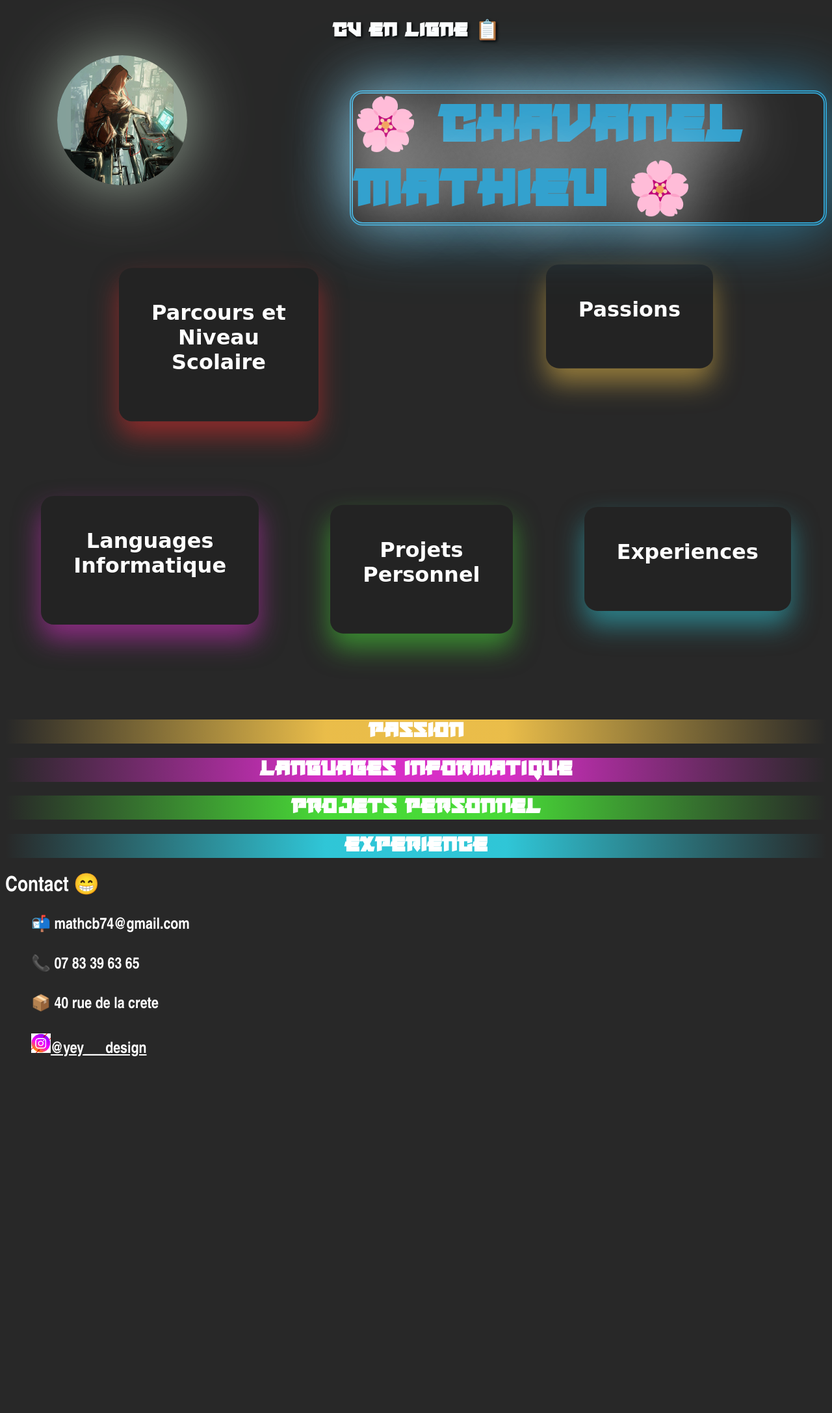
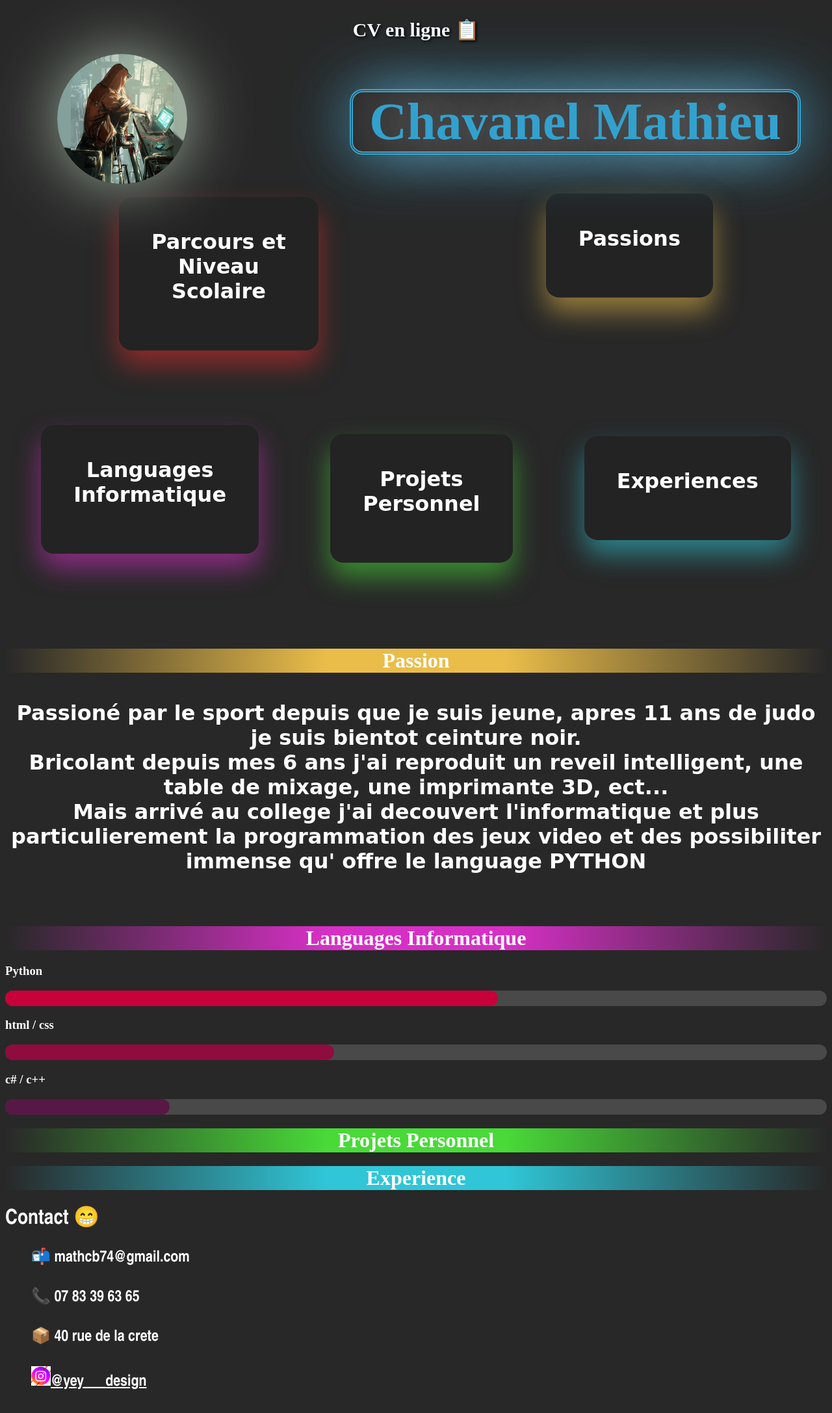
Before and after one commit to math-pixel/portfolio, a PHP site: page / in a window 1280 px wide. Shown: the whole page at 65% size. Before the commit the page ends 1626 px from the top, so only its background shows below. Run offline with PHP 8.4, Linux system fonts and the light colour scheme; some web fonts are replaced.

Commit message:
Add files via upload

```diff
--- a/css.css
+++ b/css.css
@@ -1,6 +1,6 @@
 @font-face{
 	font-family: 'japon';
-	src:url('font-japon/Japanese Robot.otf') format('truetype');
+	src:url('font-japon/Axis_Extrabold.otf') format('truetype');
 }
 
 @keyframes floating-scolaire {
@@ -77,6 +77,8 @@ body{
 	margin-left: 250px;
 	border-radius: 20px;
 	box-shadow: 0 0px 100px rgba(51,161,206, 0.8);
+	padding-right: 2%;
+	padding-left: 2%;
 }
 
 
@@ -291,14 +293,60 @@ body{
 	text-align: center;
 	background: radial-gradient(circle, rgb(255,205,77, 0.9) 22%, rgba(252,70,107,0) 100%);
 }
+.passion_text{
+	text-align: center;
+	font-family: cursive;
+	font-size: 2em;
+}
+
 .port_informatique{
 	text-align: center;
 	background: radial-gradient(circle, rgb(234,48,215, 0.9) 22%, rgba(252,70,107,0) 100%);
 }
+.progress_python{
+	width: 100%;
+	background-color: #494949;
+	height: 1.5em;
+	border-radius: 55px;
+}
+.progress_python2{
+	width: 60%;
+	height: 100%;
+	background-color: #C70039;
+	border-radius: 55px;
+}
+.progress_html{
+	width: 100%;
+	background-color: #494949;
+	height: 1.5em;
+	border-radius: 55px;
+}
+.progress_html2{
+	width: 40%;
+	height: 100%;
+	background-color: #900C3F;
+	border-radius: 55px;
+}
+.progress_c{
+	width: 100%;
+	background-color: #494949;
+	height: 1.5em;
+	border-radius: 55px;
+}
+.progress_c2{
+	width: 20%;
+	height: 100%;
+	background-color: #581845;
+	border-radius: 55px;
+}
+
+
+
 .port_perso{
 	text-align: center;
 	background: radial-gradient(circle, rgba(76,237,57, 0.9) 22%, rgba(252,70,107,0) 100%);
 }
+
 .port_xp{
 	text-align: center;
 	background: radial-gradient(circle, rgb(48,215,234, 0.9) 22%, rgba(252,70,107,0) 100%);
--- a/index.html
+++ b/index.html
@@ -13,9 +13,8 @@
 			<h1 class="titre_bienvenue">CV en ligne &#128203;</h2>
 			<div class="en-tete">
 				<img src="./image/profil2.png" class="profil">
-				<h1 class="name">&#127800; Chavanel Mathieu &#127800;</h1>
+				<h1 class="name">Chavanel Mathieu</h1>
 			</div>
-
 
 			<div class="acte1">
 				<div class ="glass scolaire">
@@ -104,10 +103,38 @@
                 <div class="port_passion">
                     <h1>Passion</h1>
                 </div>
+                <div>
+                    <h4 class="passion_text">Passioné par le sport depuis que je suis jeune, apres 11 ans de judo je suis bientot ceinture noir. <br>
+                    Bricolant depuis mes 6 ans j'ai reproduit un reveil intelligent, une table de mixage, une imprimante 3D, ect...<br>
+                    Mais arrivé au college j'ai decouvert l'informatique et plus particulierement la programmation des jeux video et des possibiliter immense qu' offre le language PYTHON <br>
+                    <br>
+                    </h4>
+                </div>
                 <div class="port_informatique">
                     <h1>Languages Informatique</h1>
                 </div>
-                <div class="port_perso">
+                <div>
+                    <h3 class="color_python">Python</h3>
+                    <div class="progress_python">
+
+                        <div class="progress_python2">
+
+                        </div>
+                    </div>
+                    <h3>html / css</h3>
+                    <div class="progress_html">
+                        <div class="progress_html2">
+
+                        </div>
+                    </div>
+                    <h3>c# / c++</h3>
+                    <div class="progress_c">
+                        <div class="progress_c2">
+
+                        </div>
+                    </div>
+                </div>
+                <div class="port_perso" id="projets_perso">
                     <h1>Projets Personnel</h1>
                 </div>
                 <div class="port_xp">
```
